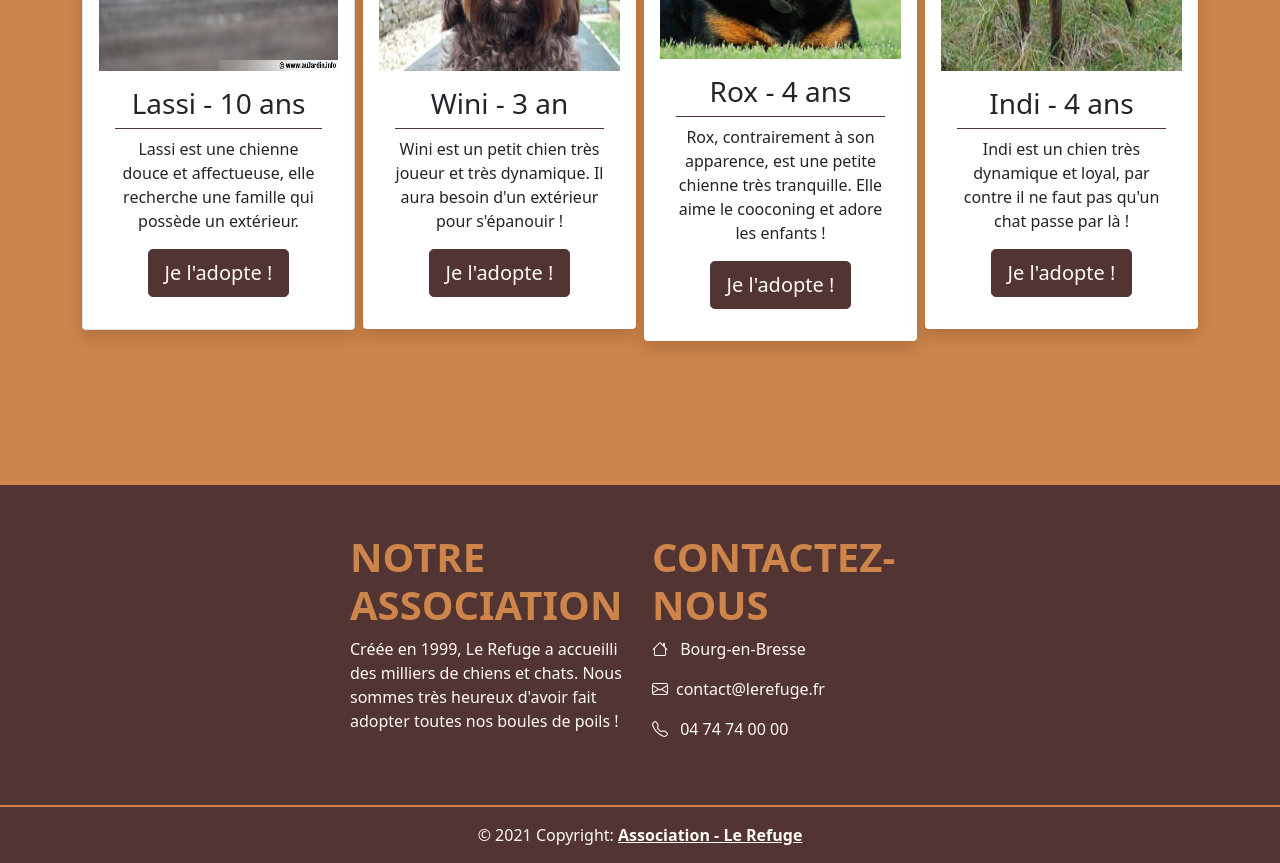
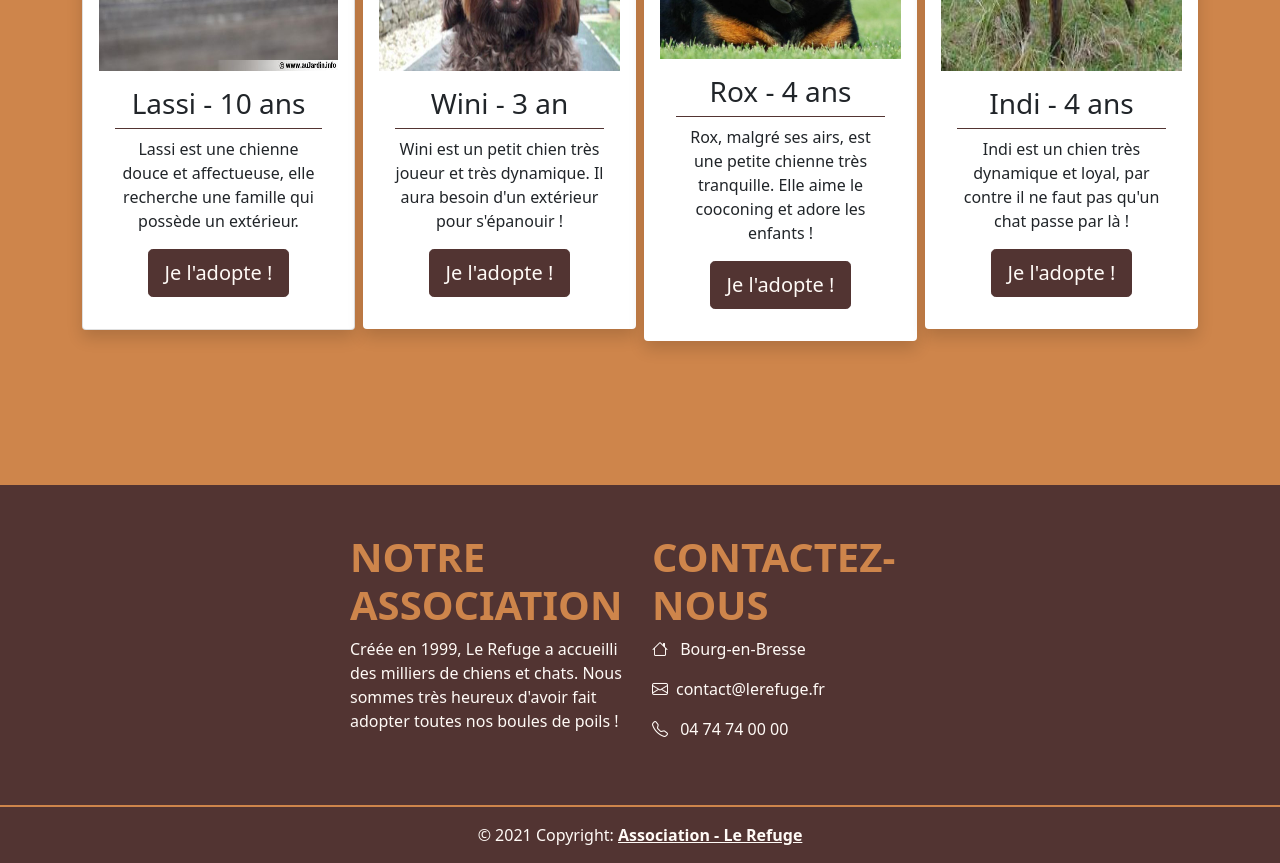
Before and after one commit to nitrambed/evaluation-studi-le-refuge, a website: page index.html in a window 1280 px wide. Shown: the part 3280-4143 px from the top of the page. Drawn offline with nearby package versions, Linux system fonts and the light colour scheme.

Commit message:
modifying html wording

```diff
--- a/index.html
+++ b/index.html
@@ -345,7 +345,7 @@
               style="height:280px">
             <div class="card-body text-center">
               <h3 class="card-title border-bottom border-secondary pb-2">Rox - 4 ans</h3>
-              <p class="card-text">Rox, contrairement à son apparence, est une petite chienne très tranquille. Elle aime
+              <p class="card-text">Rox, malgré ses airs, est une petite chienne très tranquille. Elle aime
                 le cooconing et adore les enfants !</p>
               <a href="/contact.html" class="btn btn-secondary btn-lg text-light">
                 Je l'adopte !
```
